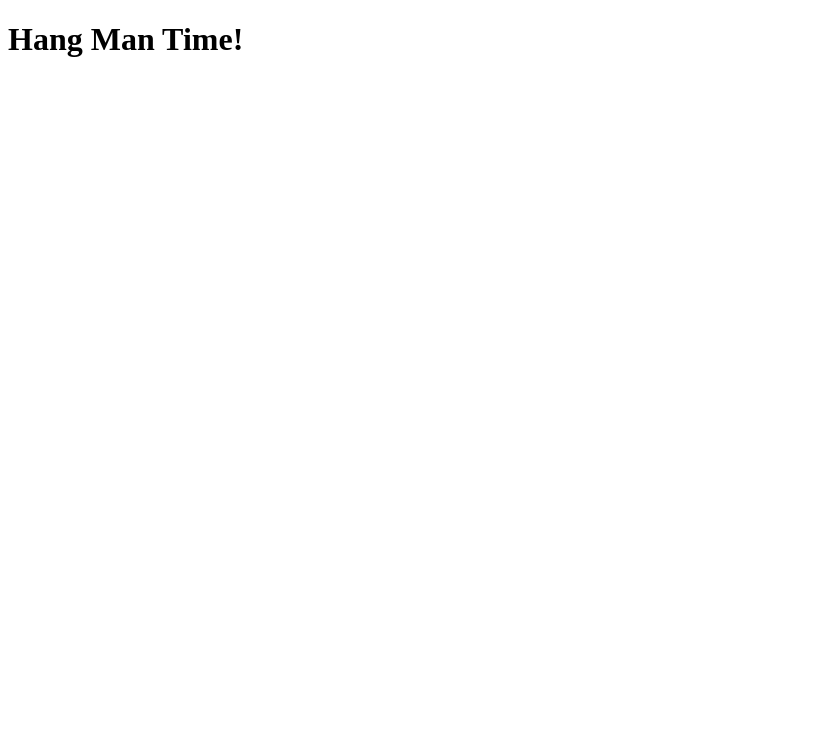
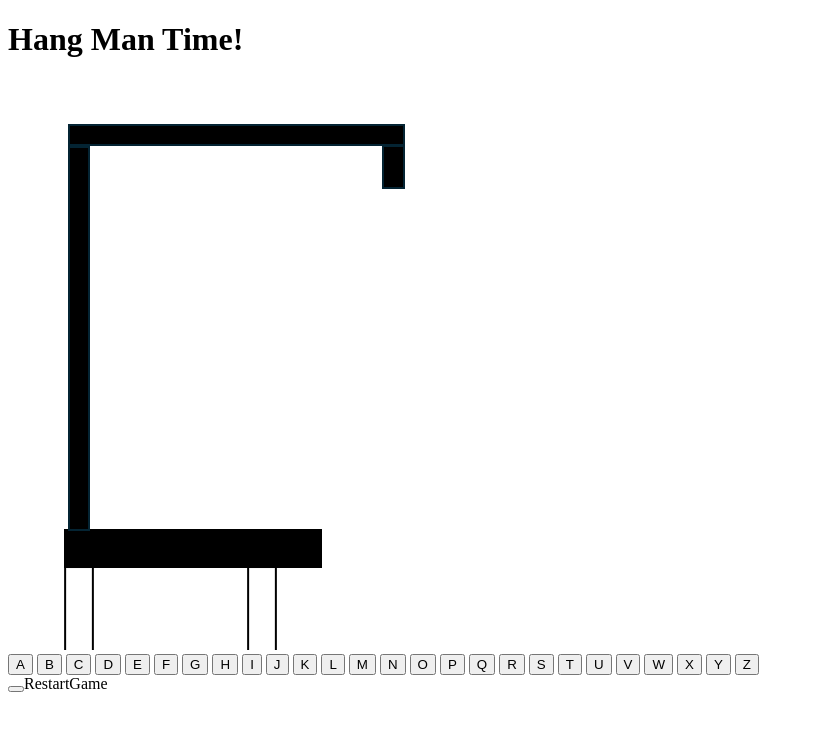
Before and after one commit to envwx/HangManClassic, a plain HTML site: page gameplay.html in a window 1280 px wide. Shown: the whole page, without its empty margins (0-814 px from the left). Drawn offline with Linux system fonts and the light colour scheme.

Commit message:
added new divs & a keyboard with all wordslist including a restart button

```diff
--- a/gameplay.html
+++ b/gameplay.html
@@ -10,8 +10,43 @@
   <body>
     <h1 id="title">Hang Man Time!</h1>
 
-    <h5 id="hint"></h5>
+    <h5 id="hints"></h5>
     <div id="game-over"></div>
     <div id="game-win"></div>
-  </body>
+    <img id="hangman-img" src="Images/starting.png" alt="Melancholy" />
+    <div id="word-underscores"></div>
+    <div class="gamebox">
+      <div class="Tries"></div>
+      <section class="keyboard">
+        <div class="letters">
+          <button class="letter" id="A">A</button>
+          <button class="letter" id="B">B</button>
+          <button class="letter" id="D">C</button>
+          <button class="letter" id="D">D</button>
+          <button class="letter" id="E">E</button>
+          <button class="letter" id="F">F</button>
+          <button class="letter" id="G">G</button>
+          <button class="letter" id="H">H</button>
+          <button class="letter" id="I">I</button>
+          <button class="letter" id="J">J</button>
+          <button class="letter" id="K">K</button>
+          <button class="letter" id="L">L</button>
+          <button class="letter" id="M">M</button>
+          <button class="letter" id="N">N</button>
+          <button class="letter" id="O">O</button>
+          <button class="letter" id="P">P</button>
+          <button class="letter" id="Q">Q</button>
+          <button class="letter" id="R">R</button>
+          <button class="letter" id="S">S</button>
+          <button class="letter" id="T">T</button>
+          <button class="letter" id="U">U</button>
+          <button class="letter" id="V">V</button>
+          <button class="letter" id="W">W</button>
+          <button class="letter" id="X">X</button>
+          <button class="letter" id="Y">Y</button>
+          <button class="letter" id="Z">Z</button>
+          </div>
+          </section>
+          <button class="reset"></button>RestartGame</button>
+        </body>
 </html>
```
